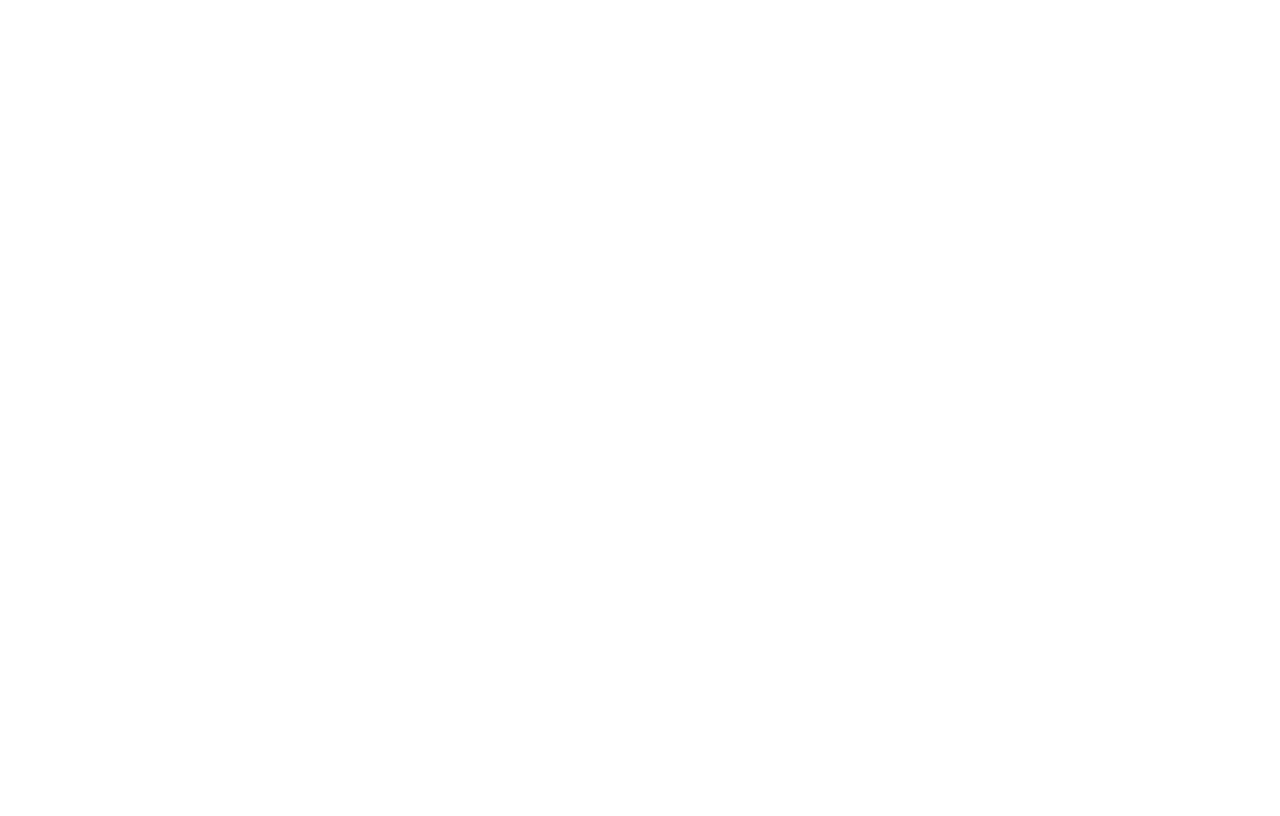
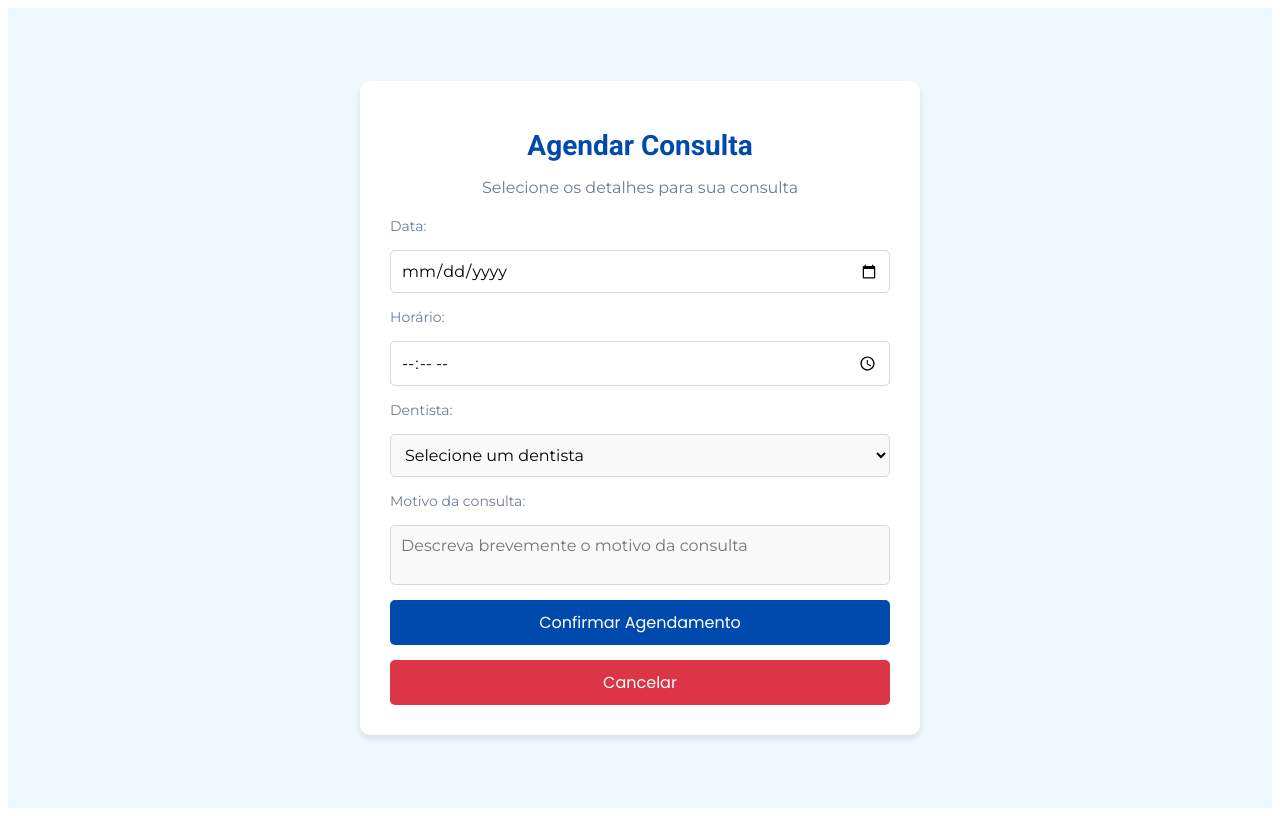
Before and after one commit to euClaudioFilho/consultas-odontologicas, a React (Create React App) app in the folder consultas-odontologicas/: page /agendamento in a window 1280 px wide. Before the commit this address had no page. Built offline with nearby package versions, Linux system fonts and the light colour scheme.

Commit message:
FEAT: Implementação das telas de Agendamento e Consultas para paciente

```diff
--- a/consultas-odontologicas/src/App.js
+++ b/consultas-odontologicas/src/App.js
@@ -2,6 +2,8 @@
 import { BrowserRouter as Router, Routes, Route } from "react-router-dom";
 import LoginView from "./views/LoginView";
 import RegistroView from "./views/RegistroView";
+import AgendamentoView from "./views/AgendamentoView";
+import MinhasConsultasView from "./views/MinhasConsultasView";
 
 function App() {
   return (
@@ -10,6 +12,8 @@
         <Route path="/" element={<LoginView />} />
         <Route path="/register" element={<RegistroView />} />
         <Route path="/login" element={<LoginView />} />
+        <Route path="/agendamento" element={<AgendamentoView />} />
+        <Route path="/minhasConsultas" element={<MinhasConsultasView />} />
       </Routes>
     </Router>
   );
--- /dev/null
+++ b/consultas-odontologicas/src/views/AgendamentoView.js
@@ -0,0 +1,143 @@
+import React from "react";
+import styled from "styled-components";
+import { useNavigate } from "react-router-dom";
+
+const AgendamentoView = () => {
+  const navigate = useNavigate();
+
+  return (
+    <Container>
+      <Card>
+        <Title>Agendar Consulta</Title>
+        <Subtitle>Selecione os detalhes para sua consulta</Subtitle>
+        <Form>
+          <Label>Data:</Label>
+          <Input type="date" required />
+          <Label>Horário:</Label>
+          <Input type="time" required />
+          <Label>Dentista:</Label>
+          <Select required>
+            <option value="">Selecione um dentista</option>
+            <option value="Dr. João">Dr. João</option>
+            <option value="Dra. Maria">Dra. Maria</option>
+          </Select>
+          <Label>Motivo da consulta:</Label>
+          <Textarea placeholder="Descreva brevemente o motivo da consulta" />
+          <Button type="button" onClick={() => navigate("/minhas-consultas")}>
+            Confirmar Agendamento
+          </Button>
+          <CancelButton type="button" onClick={() => navigate(-1)}>
+            Cancelar
+          </CancelButton>
+        </Form>
+      </Card>
+    </Container>
+  );
+};
+
+const Container = styled.div`
+  display: flex;
+  justify-content: center;
+  align-items: center;
+  height: 100vh;
+  background-color: #f0f8ff;
+`;
+
+const Card = styled.div`
+  background-color: #ffffff;
+  padding: 30px;
+  border-radius: 10px;
+  box-shadow: 0 4px 6px rgba(0, 0, 0, 0.1);
+  text-align: center;
+  width: 100%;
+  max-width: 500px;
+`;
+
+const Title = styled.h1`
+  font-size: 28px;
+  color: #004aad;
+  margin-bottom: 10px;
+  font-family: 'Roboto', sans-serif;
+`;
+
+const Subtitle = styled.p`
+  font-size: 16px;
+  color: #6b7c93;
+  margin-bottom: 20px;
+  font-family: 'Montserrat', sans-serif;
+`;
+
+const Form = styled.form`
+  display: flex;
+  flex-direction: column;
+  gap: 15px;
+`;
+
+const Label = styled.label`
+  font-size: 14px;
+  color: #6b7c93;
+  text-align: left;
+  font-family: 'Montserrat', sans-serif;
+`;
+
+const Input = styled.input`
+  padding: 10px;
+  border: 1px solid #d1d9e6;
+  border-radius: 5px;
+  font-size: 16px;
+  font-family: 'Montserrat', sans-serif;
+  &:focus {
+    border-color: #004aad;
+    outline: none;
+  }
+`;
+
+const Select = styled.select`
+  padding: 10px;
+  border: 1px solid #d1d9e6;
+  border-radius: 5px;
+  font-size: 16px;
+  font-family: 'Montserrat', sans-serif;
+  background-color: #f9f9f9;
+  &:focus {
+    border-color: #004aad;
+    outline: none;
+  }
+`;
+
+const Textarea = styled.textarea`
+  padding: 10px;
+  border: 1px solid #d1d9e6;
+  border-radius: 5px;
+  font-size: 16px;
+  font-family: 'Montserrat', sans-serif;
+  background-color: #f9f9f9;
+  resize: none;
+  &:focus {
+    border-color: #004aad;
+    outline: none;
+  }
+`;
+
+const Button = styled.button`
+  background-color: #004aad;
+  color: white;
+  font-size: 16px;
+  padding: 10px;
+  border: none;
+  border-radius: 5px;
+  cursor: pointer;
+  font-family: 'Poppins', sans-serif;
+  &:hover {
+    background-color: #003080;
+  }
+`;
+
+const CancelButton = styled(Button)`
+  background-color: #dc3545;
+  &:hover {
+    background-color: #a71d2a;
+  }
+`;
+
+export default AgendamentoView;
--- a/consultas-odontologicas/src/views/LoginView.js
+++ b/consultas-odontologicas/src/views/LoginView.js
@@ -26,11 +26,11 @@
   justify-content: center;
   align-items: center;
   height: 100vh;
-  background-color: #f0f8ff; /* Azul claro para o fundo */
+  background-color: #f0f8ff;
 `;
 
 const LoginCard = styled.div`
-  background-color: #ffffff; /* Branco para o card */
+  background-color: #ffffff;
   padding: 30px;
   border-radius: 10px;
   box-shadow: 0 4px 6px rgba(0, 0, 0, 0.1);
@@ -41,16 +41,16 @@
 
 const Title = styled.h1`
   font-size: 28px;
-  color: #004aad; /* Azul mais escuro para o título */
+  color: #004aad;
   margin-bottom: 10px;
-  font-family: 'Roboto', sans-serif; /* Fonte Roboto */
+  font-family: 'Roboto', sans-serif;
 `;
 
 const Subtitle = styled.p`
   font-size: 16px;
-  color: #6b7c93; /* Cinza para o subtítulo */
+  color: #6b7c93;
   margin-bottom: 20px;
-  font-family: 'Montserrat', sans-serif; /* Fonte Montserrat */
+  font-family: 'Montserrat', sans-serif;
 `;
 
 const Form = styled.form`
@@ -61,28 +61,28 @@
 
 const Input = styled.input`
   padding: 10px;
-  border: 1px solid #d1d9e6; /* Cinza claro */
+  border: 1px solid #d1d9e6;
   border-radius: 5px;
   font-size: 16px;
   background-color: #f9f9f9;
-  font-family: 'Montserrat', sans-serif; /* Fonte Montserrat */
+  font-family: 'Montserrat', sans-serif;
   &:focus {
-    border-color: #004aad; /* Azul ao focar */
+    border-color: #004aad;
     outline: none;
   }
 `;
 
 const Button = styled.button`
-  background-color: #004aad; /* Azul para o botão */
+  background-color: #004aad;
   color: white;
   font-size: 16px;
   padding: 10px;
   border: none;
   border-radius: 5px;
   cursor: pointer;
-  font-family: 'Poppins', sans-serif; /* Fonte Poppins */
+  font-family: 'Poppins', sans-serif;
   &:hover {
-    background-color: #003080; /* Azul mais escuro no hover */
+    background-color: #003080;
   }
 `;
 
@@ -90,11 +90,11 @@
   font-size: 14px;
   color: #6b7c93;
   margin-top: 10px;
-  font-family: 'Montserrat', sans-serif; /* Fonte Montserrat */
+  font-family: 'Montserrat', sans-serif;
   a {
-    color: #004aad; /* Azul para o link */
+    color: #004aad;
     text-decoration: none;
-    font-family: 'Poppins', sans-serif; /* Fonte Poppins */
+    font-family: 'Poppins', sans-serif;
     &:hover {
       text-decoration: underline;
     }
--- /dev/null
+++ b/consultas-odontologicas/src/views/MinhasConsultasView.js
@@ -0,0 +1,130 @@
+import React from "react";
+import styled from "styled-components";
+import { useNavigate } from "react-router-dom";
+
+const MinhasConsultasView = () => {
+  const navigate = useNavigate();
+
+  const consultas = [
+    {
+      id: 1,
+      data: "2024-12-01",
+      horario: "14:00",
+      dentista: "Dr. João",
+      status: "Pendente",
+    },
+    {
+      id: 2,
+      data: "2024-12-05",
+      horario: "09:00",
+      dentista: "Dra. Maria",
+      status: "Concluída",
+    },
+    {
+      id: 3,
+      data: "2024-12-10",
+      horario: "16:00",
+      dentista: "Dr. João",
+      status: "Cancelada",
+    },
+  ];
+
+  return (
+    <Container>
+      <Card>
+        <Title>Minhas Consultas</Title>
+        <List>
+          {consultas.map((consulta) => (
+            <ConsultaCard key={consulta.id}>
+              <Info>
+                <strong>Data:</strong> {consulta.data} às {consulta.horario}
+              </Info>
+              <Info>
+                <strong>Dentista:</strong> {consulta.dentista}
+              </Info>
+              <Status status={consulta.status}>
+                <strong>Status:</strong> {consulta.status}
+              </Status>
+            </ConsultaCard>
+          ))}
+        </List>
+        <Button onClick={() => navigate(-1)}>Voltar</Button>
+      </Card>
+    </Container>
+  );
+};
+
+const Container = styled.div`
+  display: flex;
+  justify-content: center;
+  align-items: center;
+  height: 100vh;
+  background-color: #f0f8ff;
+`;
+
+const Card = styled.div`
+  background-color: #ffffff;
+  padding: 30px;
+  border-radius: 10px;
+  box-shadow: 0 4px 6px rgba(0, 0, 0, 0.1);
+  text-align: center;
+  width: 100%;
+  max-width: 600px;
+`;
+
+const Title = styled.h1`
+  font-size: 28px;
+  color: #004aad;
+  margin-bottom: 20px;
+  font-family: 'Roboto', sans-serif;
+`;
+
+const List = styled.div`
+  display: flex;
+  flex-direction: column;
+  gap: 15px;
+  margin-bottom: 20px;
+`;
+
+const ConsultaCard = styled.div`
+  background-color: #f9f9f9;
+  padding: 15px;
+  border-radius: 8px;
+  box-shadow: 0 2px 4px rgba(0, 0, 0, 0.1);
+  text-align: left;
+`;
+
+const Info = styled.p`
+  font-size: 14px;
+  color: #6b7c93;
+  margin-bottom: 5px;
+  font-family: 'Montserrat', sans-serif;
+`;
+
+const Status = styled.p`
+  font-size: 14px;
+  font-weight: bold;
+  color: ${(props) =>
+    props.status === "Pendente"
+      ? "#ffa500"
+      : props.status === "Concluída"
+      ? "#28a745"
+      : "#dc3545"};
+  font-family: 'Montserrat', sans-serif;
+`;
+
+const Button = styled.button`
+  background-color: #004aad;
+  color: white;
+  font-size: 16px;
+  padding: 10px;
+  border: none;
+  border-radius: 5px;
+  cursor: pointer;
+  font-family: 'Poppins', sans-serif;
+  &:hover {
+    background-color: #003080;
+  }
+`;
+
+export default MinhasConsultasView;
--- a/consultas-odontologicas/src/views/RegistroView.js
+++ b/consultas-odontologicas/src/views/RegistroView.js
@@ -2,62 +2,99 @@
 import styled from "styled-components";
 import { Link } from "react-router-dom";
 
-const FormContainer = styled.div`
+const RegisterView = () => {
+  return (
+    <Container>
+      <RegisterCard>
+        <Title>Registrar-se</Title>
+        <Subtitle>Crie sua conta para agendar consultas</Subtitle>
+        <Form>
+          <Input type="text" placeholder="Nome" />
+          <Input type="email" placeholder="Email" />
+          <Input type="password" placeholder="Senha" />
+          <Input type="password" placeholder="Confirme a Senha" />
+          <Button>Registrar</Button>
+          <LoginLink>
+            Já tem uma conta? <Link to="/login">Faça login</Link>
+          </LoginLink>
+        </Form>
+      </RegisterCard>
+    </Container>
+  );
+};
+
+const Container = styled.div`
   display: flex;
-  flex-direction: column;
+  justify-content: center;
   align-items: center;
-  justify-content: center;
   height: 100vh;
-  background: linear-gradient(135deg, #f0f4f8, #d9e4f1);
+  background-color: #f0f8ff;
 `;
 
-const Form = styled.div`
-  display: flex;
-  flex-direction: column;
-  background: #ffffff;
-  padding: 2rem;
-  border-radius: 8px;
-  box-shadow: 0 4px 10px rgba(0, 0, 0, 0.2);
+const RegisterCard = styled.div`
+  background-color: #ffffff;
+  padding: 30px;
+  border-radius: 10px;
+  box-shadow: 0 4px 6px rgba(0, 0, 0, 0.1);
+  text-align: center;
   width: 100%;
   max-width: 400px;
 `;
 
-const Title = styled.h2`
-  color: #333333;
-  text-align: center;
-  margin-bottom: 1.5rem;
-  font-family: 'Roboto', sans-serif; /* Fonte específica para o título */
+const Title = styled.h1`
+  font-size: 28px;
+  color: #004aad;
+  margin-bottom: 10px;
+  font-family: 'Roboto', sans-serif;
+`;
+
+const Subtitle = styled.p`
+  font-size: 16px;
+  color: #6b7c93;
+  margin-bottom: 20px;
+  font-family: 'Montserrat', sans-serif;
+`;
+
+const Form = styled.form`
+  display: flex;
+  flex-direction: column;
+  gap: 15px;
 `;
 
 const Input = styled.input`
-  margin-bottom: 1rem;
-  padding: 0.75rem;
-  border: 1px solid #ddd;
+  padding: 10px;
+  border: 1px solid #d1d9e6;
   border-radius: 5px;
-  font-size: 1rem;
-  font-family: 'Montserrat', sans-serif; /* Fonte do corpo */
+  font-size: 16px;
+  background-color: #f9f9f9;
+  font-family: 'Montserrat', sans-serif;
+  &:focus {
+    border-color: #004aad;
+    outline: none;
+  }
 `;
 
 const Button = styled.button`
-  background-color: #007bff;
+  background-color: #004aad;
   color: white;
-  font-size: 1rem;
-  padding: 0.75rem;
+  font-size: 16px;
+  padding: 10px;
   border: none;
   border-radius: 5px;
   cursor: pointer;
-  font-family: 'Poppins', sans-serif; /* Fonte para navegação e botões */
+  font-family: 'Poppins', sans-serif;
   &:hover {
-    background-color: #0056b3;
+    background-color: #003080;
   }
 `;
 
-const BackToLogin = styled.p`
-  text-align: center;
-  margin-top: 1rem;
-  font-family: 'Montserrat', sans-serif; /* Fonte Montserrat */
+const LoginLink = styled.p`
+  font-size: 14px;
+  color: #6b7c93;
+  margin-top: 10px;
+  font-family: 'Montserrat', sans-serif;
   a {
-    color: #007bff;
+    color: #004aad;
     text-decoration: none;
     font-family: 'Poppins', sans-serif;
     &:hover {
@@ -66,22 +103,4 @@
   }
 `;
 
-const RegisterView = () => {
-  return (
-    <FormContainer>
-      <Form>
-        <Title>Registro de Pacientes</Title>
-        <Input type="text" placeholder="Nome" />
-        <Input type="email" placeholder="Email" />
-        <Input type="password" placeholder="Senha" />
-        <Input type="password" placeholder="Confirme a Senha" />
-        <Button>Registrar</Button>
-        <BackToLogin>
-          Já tem uma conta? <Link to="/login">Login</Link>
-        </BackToLogin>
-      </Form>
-    </FormContainer>
-  );
-};
-
 export default RegisterView;
```
